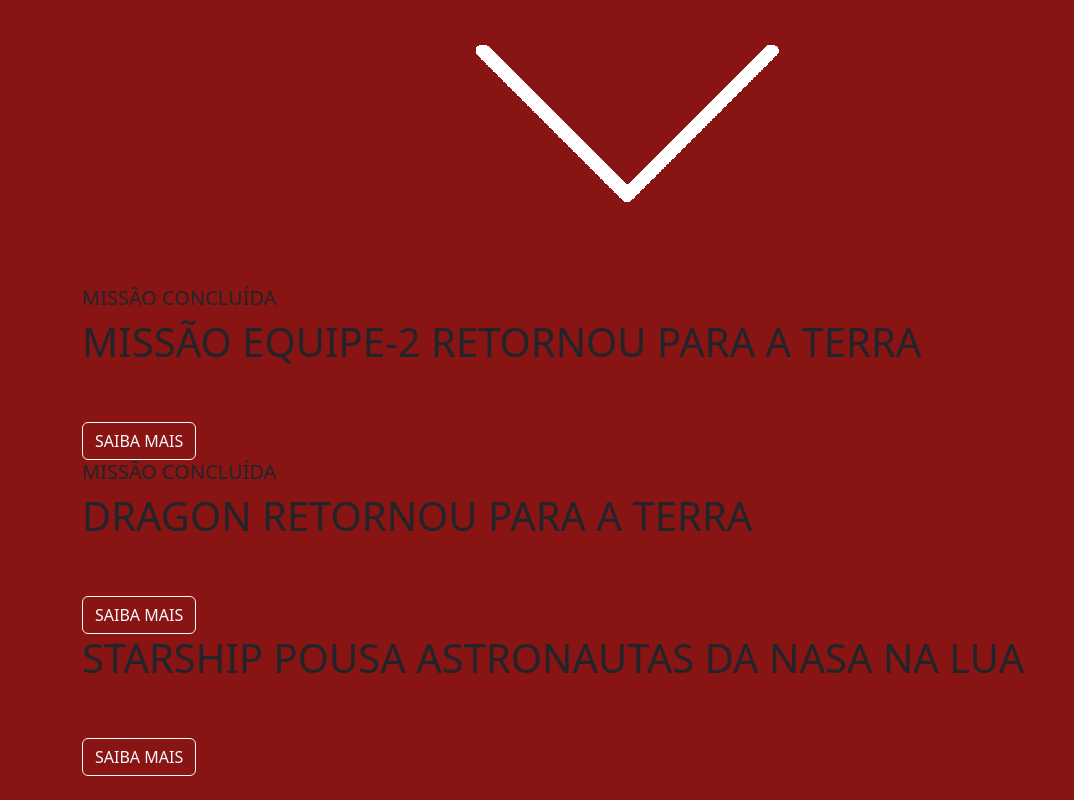
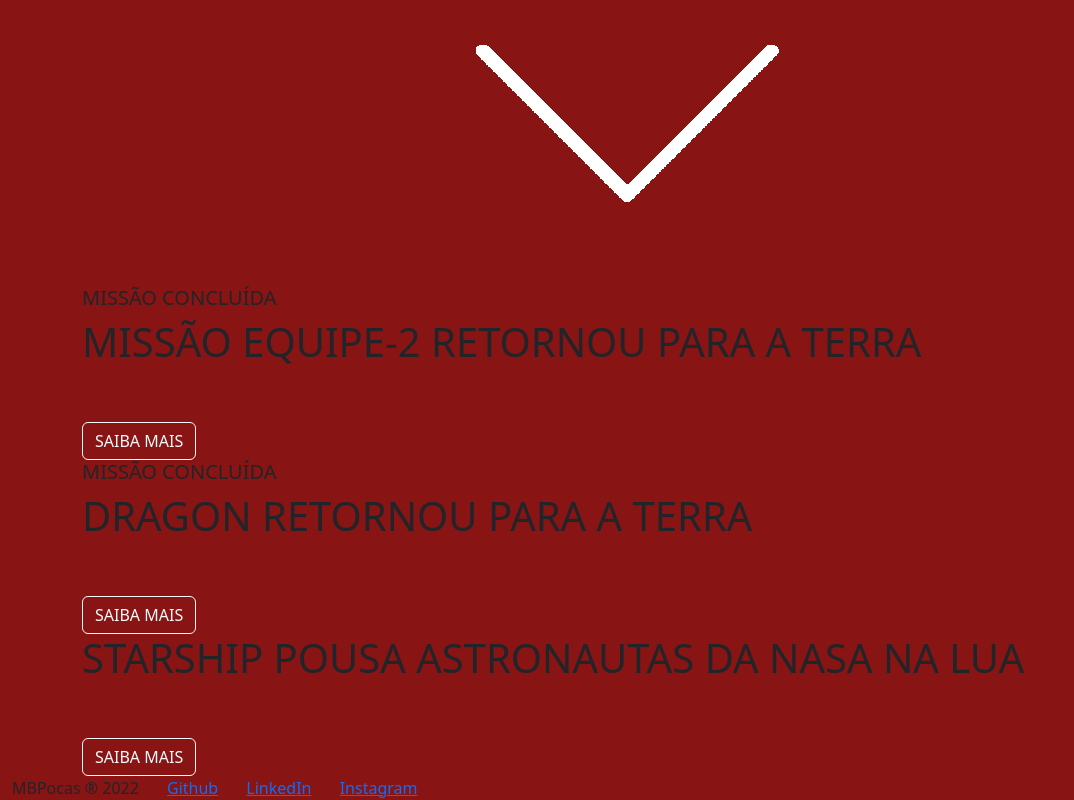
Before and after one commit to mbpocas/Desafios-OBC, a plain HTML site: page Space X/index.html in a window 1280 px wide. Shown: the part 604-1404 px from the top of the page, without its empty margins (0-1074 px from the left). Before the commit the page ends 1380 px from the top, so only its background shows below. Drawn offline with nearby package versions, Linux system fonts and the light colour scheme.

Commit message:
footer ok

```diff
--- a/Space X/index.html
+++ b/Space X/index.html
@@ -79,7 +79,7 @@
 
   <div class="container-fluid container00 container03">
     <div class="container titlePadding">
-      <!-- id para alteração-->
+      <!-- classe para alteração-->
       <p class="h5" id="mission">MISSÃO CONCLUÍDA</p>
       <!-- id para alteração-->
       <p class="h1 shortTitle">DRAGON RETORNOU PARA A TERRA</p>
@@ -92,14 +92,22 @@
 
   <div class="container-fluid container00 container04">
     <div class="container titlePadding">
-      <!-- id para alteração-->
+      <!-- classe para alteração-->
       <p class="h1 mediumTitle">STARSHIP POUSA ASTRONAUTAS DA NASA NA LUA</p>
-      <!-- id para alteração-->
+      <!-- classe para alteração-->
       <button type="button" class="btn btn-outline-light mt-5" id="button">
         SAIBA MAIS
       </button>
     </div>
   </div>
+
+<div class="container-fluid footer">  <!-- classe para alteração-->
+  <span class="me-4 copyMBPocas">MBPocas &reg; 2022</span>
+  <a href="https://github.com/mbpocas" class="me-4">Github</a>
+  <a href="https://www.linkedin.com/in/mauriciopocas/" class="me-4">LinkedIn</a>
+  <a href="https://www.instagram.com/mauricio_maugui"
+  target="blank" class="me-4">Instagram</a>
+</div>
 
   <!-- JavaScript Bundle with Popper Bootstrap-->
   <script src="https://cdn.jsdelivr.net/npm/bootstrap@5.2.2/dist/js/bootstrap.bundle.min.js"
```
